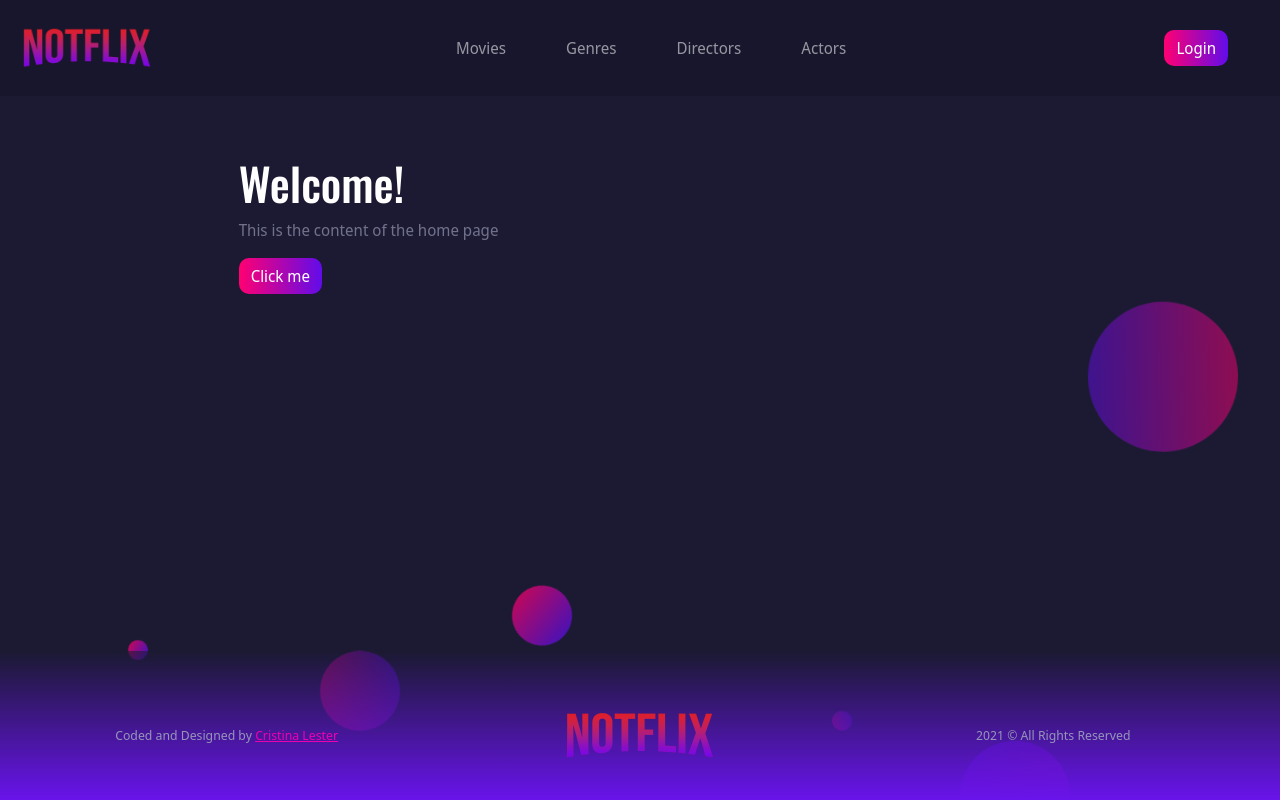
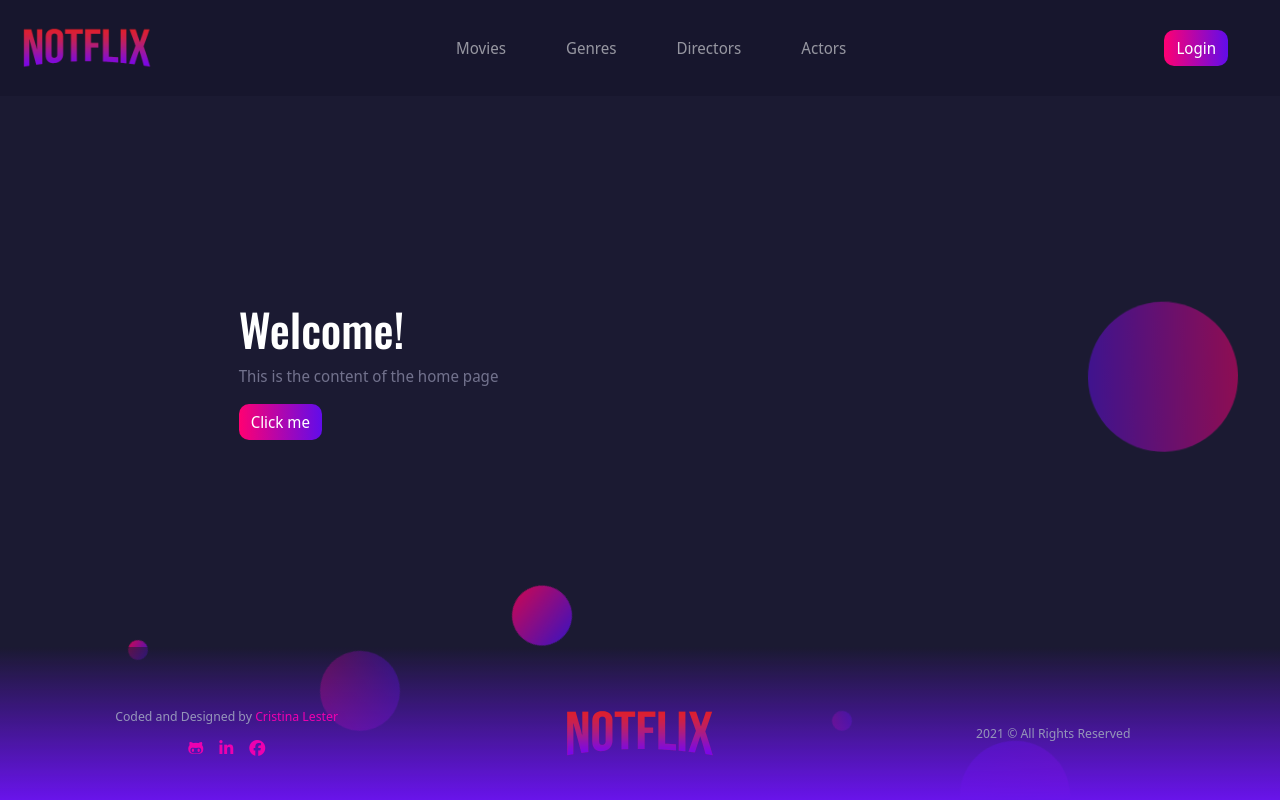
Before and after one commit to MichiyoYo/notflix-db, a React (Create React App) app: page / in a window 1280 px wide. Built offline with nearby package versions, Linux system fonts and the light colour scheme.

Commit message:
added social icons and font awesome

```diff
--- a/package.json
+++ b/package.json
@@ -3,6 +3,8 @@
   "version": "0.1.0",
   "private": true,
   "dependencies": {
+    "@fortawesome/fontawesome-svg-core": "^1.2.36",
+    "@fortawesome/free-solid-svg-icons": "^5.15.4",
     "@testing-library/jest-dom": "^5.11.4",
     "@testing-library/react": "^11.1.0",
     "@testing-library/user-event": "^12.1.10",
--- a/public/index.html
+++ b/public/index.html
@@ -13,6 +13,10 @@
     <link rel="manifest" href="%PUBLIC_URL%/manifest.json" />
     <link rel="preconnect" href="https://fonts.googleapis.com" />
     <link rel="preconnect" href="https://fonts.gstatic.com" crossorigin />
+    <script
+      src="https://kit.fontawesome.com/545ddc1414.js"
+      crossorigin="anonymous"
+    ></script>
     <link
       href="https://fonts.googleapis.com/css2?family=Open+Sans:wght@300;400;600&family=Oswald:wght@300;400;500&family=Noto+Sans+Display:wght@100;200;300;400;600&display=swap"
       rel="stylesheet"
--- a/src/components/_components.scss
+++ b/src/components/_components.scss
@@ -6,6 +6,8 @@
 
 @import "./main/main";
 
+@import "./social-icons/social-icons";
+
 @import "./register/register";
 
 @import "./views/views";
--- a/src/components/footer/Footer.js
+++ b/src/components/footer/Footer.js
@@ -1,6 +1,7 @@
 import React from "react";
 import { Container, Row, Col } from "react-bootstrap";
 import logo from "../../images/logo.png";
+import SocialIcons from "../social-icons/SocialIcons";
 
 function Footer(props) {
   return (
@@ -10,7 +11,10 @@ function Footer(props) {
           <Col md={4} sm={12} className="text-center credits">
             <p className="mb-0">
               Coded and Designed by{" "}
-              <a href="https://cristinalester.rocks">Cristina Lester</a>
+              <a href="https://cristinalester.rocks" target="_blank">
+                Cristina Lester
+              </a>
+              <SocialIcons />
             </p>
           </Col>
           <Col md={4} sm={12} className="text-center logo-wrapper">
--- a/src/components/footer/_footer.scss
+++ b/src/components/footer/_footer.scss
@@ -1,6 +1,7 @@
 footer {
-  position: absolute;
-  bottom: 0;
+  // position: absolute;
+  // bottom: 0;
+  flex: 0 0 auto;
   width: 100%;
   background-image: linear-gradient(180deg, #1b1a3294, #6914eb);
   .row {
@@ -17,10 +18,19 @@ footer {
         color: #9494b9 !important;
       }
     }
-  }
-  .logo-wrapper {
-    img {
-      max-width: 150px;
+    .logo-wrapper {
+      img {
+        max-width: 150px;
+      }
+    }
+    .credits {
+      a {
+        text-decoration: none;
+        &:hover {
+          color: $pink;
+          text-shadow: 0 0 10px $pink;
+        }
+      }
     }
   }
 }
--- a/src/components/header/_header.scss
+++ b/src/components/header/_header.scss
@@ -1,3 +1,5 @@
+header {
+  flex: 0 0 auto;
   .navbar {
     &.bg-dark {
       background-color: #15142a8c !important;
@@ -16,3 +18,4 @@
       }
     }
   }
+}
--- a/src/components/main/_main.scss
+++ b/src/components/main/_main.scss
@@ -0,0 +1,6 @@
+main {
+  flex: 3 1 auto;
+  display: flex;
+  flex-direction: column;
+  justify-content: center;
+}
--- /dev/null
+++ b/src/components/social-icons/SocialIcons.js
@@ -0,0 +1,22 @@
+import React from "react";
+
+function SocialIcons(props) {
+  return (
+    <div className="socials block mt-10">
+      <a href="https://github.com/MichiyoYo/notflix-db" target="_blank">
+        <i class="fab fa-github-alt"></i>
+      </a>
+      <a
+        href="https://www.linkedin.com/in/cristinalesterrocks/"
+        target="_blank"
+      >
+        <i class="fab fa-linkedin-in"></i>
+      </a>
+      <a href="https://www.facebook.com/kittensurimi/" target="_blank">
+        <i class="fab fa-facebook"></i>
+      </a>
+    </div>
+  );
+}
+
+export default SocialIcons;
--- /dev/null
+++ b/src/components/social-icons/_social-icons.scss
@@ -0,0 +1,10 @@
+.socials {
+  a {
+    font-size: 16px;
+    padding: 5px 8px;
+    &:hover {
+      color: $pink;
+      text-shadow: 0 0 10px $pink;
+    }
+  }
+}
--- a/src/scss/_base.scss
+++ b/src/scss/_base.scss
@@ -49,6 +49,11 @@ li {
 
 a {
   color: $pink;
+  &:hover {
+    color: $light-purple;
+    box-shadow: none;
+    text-shadow: 0px 0px 10px $light-purple;
+  }
 }
 
 #root {
@@ -88,3 +93,10 @@ a {
     }
   }
 }
+
+.app {
+  min-height: 100vh;
+  display: flex;
+  flex-direction: column;
+  justify-content: space-between;
+}
```
Also changed, not shown: 2 other files (tests, documents, lock files or other folders). Lines whose indentation alone changed are shown as unchanged.
